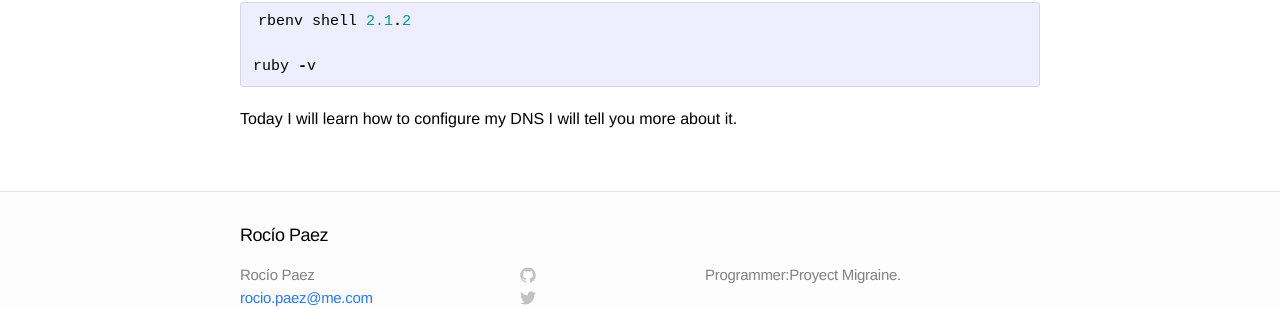
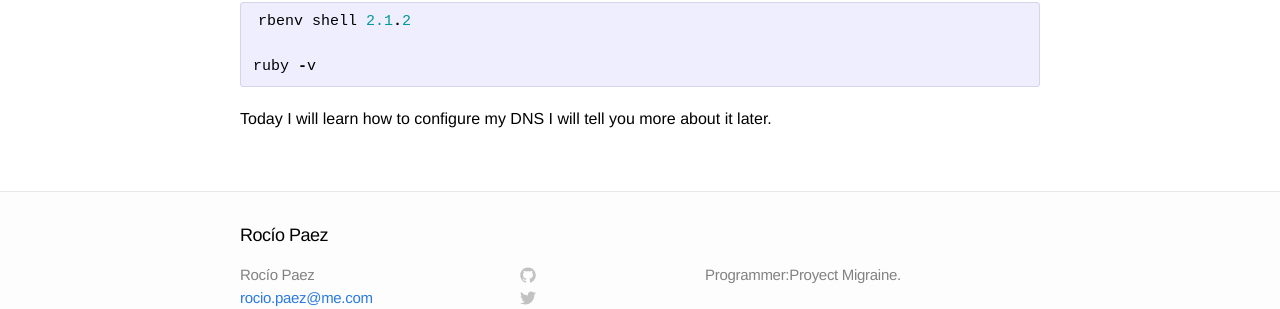
Before and after one commit to rociopaez/rociopaez.github.io, a Jekyll site: the page built from _posts/2014-06-15-welcome-to-jekyll.markdown, in a window 1280 px wide. Shown: the part 560-869 px from the top of the page. Built offline with Jekyll 4.4.1, drawn with Linux system fonts in a browser that asks for light colours.

```diff
--- a/_posts/2014-06-15-welcome-to-jekyll.markdown
+++ b/_posts/2014-06-15-welcome-to-jekyll.markdown
@@ -29,7 +29,7 @@ ruby -v
 
 
 
-Today I will learn how to configure my DNS I will tell you more about it.
+Today I will learn how to configure my DNS I will tell you more about it later.
 
 
 
```
Also changed, not shown: other parts of _posts/2014-06-15-welcome-to-jekyll.markdown (+1 -1 lines).
